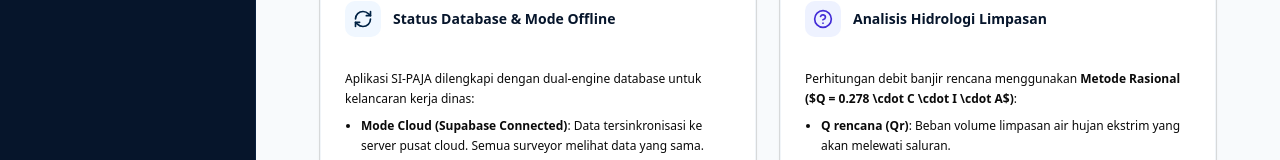
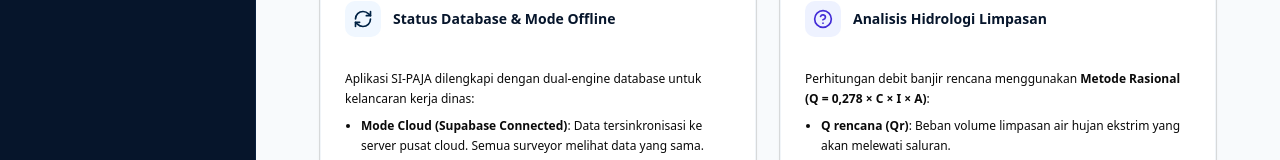
Before and after one commit to umamit/si-paja, a Next.js app: page /help in a window 1280 px wide. Shown: the part 526-686 px from the top of the page. Built offline with nearby package versions, Linux system fonts and the light colour scheme; no server answers.

Commit message:
Fix raw LaTeX math expression in help page with clean Unicode text formatting

```diff
--- a/src/app/help/page.tsx
+++ b/src/app/help/page.tsx
@@ -65,7 +65,7 @@ export default function HelpPage() {
               <h3>Analisis Hidrologi Limpasan</h3>
             </div>
             <div className="text-xs text-slate-655 space-y-2 leading-relaxed">
-              <p>Perhitungan debit banjir rencana menggunakan <strong>Metode Rasional ($Q = 0.278 \cdot C \cdot I \cdot A$)</strong>:</p>
+              <p>Perhitungan debit banjir rencana menggunakan <strong>Metode Rasional (Q = 0,278 × C × I × A)</strong>:</p>
               <ul className="list-disc pl-4 space-y-1.5">
                 <li><strong>Q rencana (Qr)</strong>: Beban volume limpasan air hujan ekstrim yang akan melewati saluran.</li>
                 <li><strong>Q max</strong>: Batas tampung hidrolik aktual saluran berdasarkan material dan dimensi.</li>
```
